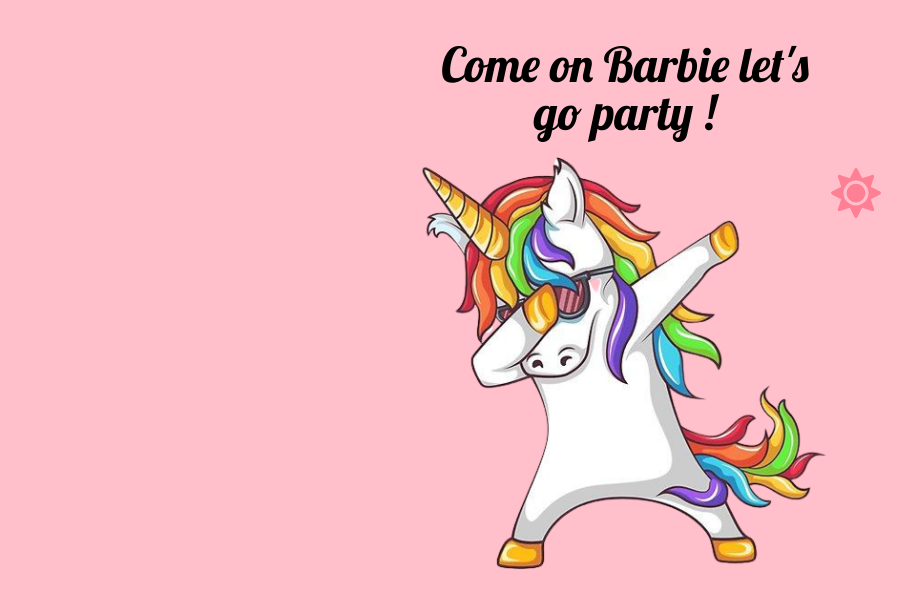
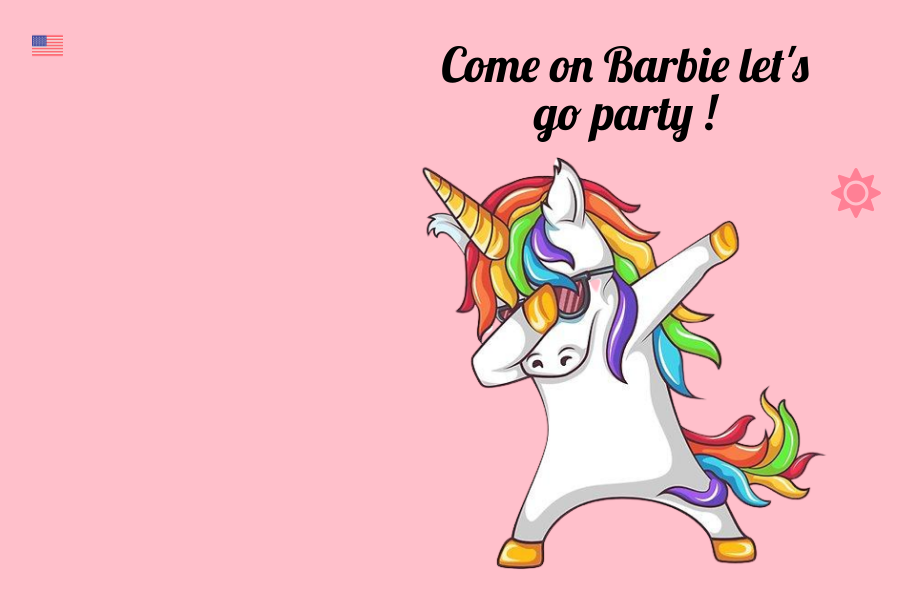
Before and after one commit to Arkayve/come-on-barbie-let-s-go-party, a PHP site: page / in a window 1280 px wide. Shown: the top 589 px of the page, without its empty margins (15-927 px from the left). Run offline with PHP 8.4, Linux system fonts and the light colour scheme.

Commit message:
add flags to html

```diff
--- a/assets/css/style.css
+++ b/assets/css/style.css
@@ -194,6 +194,11 @@ h3 {
 
 .animate-sun path {
   fill: var(--red-light);
+}
+
+/* FLAGS */
+.flags {
+    position: absolute;
 }
 
 /* NUMBER OF PLAYER */
--- a/assets/includes/_config.php
+++ b/assets/includes/_config.php
@@ -1,6 +1,6 @@
 <?php
 
-$count = 1;
+$count = 0;
 
 $data = [
     'playerNumber' => ['How many players are you ?', 'Combien de joueurs êtes-vous ?'],
--- a/assets/js/script.js
+++ b/assets/js/script.js
@@ -49,7 +49,6 @@ let anecdote;
 let answer;
 // to know which player has to play
 let round = 0;
-
 
 // to display actual theme
 if (localStorage.getItem('barbie-display-mode')) {
--- a/index.php
+++ b/index.php
@@ -36,6 +36,10 @@ include_once 'assets/includes/_config.php';
                                 d="M283.211 512c78.962 0 151.079-35.925 198.857-94.792 7.068-8.708-.639-21.43-11.562-19.35-124.203 23.654-238.262-71.576-238.262-196.954 0-72.222 38.662-138.635 101.498-174.394 9.686-5.512 7.25-20.197-3.756-22.23A258.156 258.156 0 0 0 283.211 0c-141.309 0-256 114.511-256 256 0 141.309 114.511 256 256 256z" />
                         </svg>
                     </div>
+                </div>
+                <div id="flags" class="flags">
+                    <img id="us" class="img flag" src="assets/img/usa.png" alt="usa flag">
+                    <img id="fr" class="img flag hidden" src="assets/img/france.png" alt="france flag">
                 </div>
             </div>
             <img id="main__img" class="main__img w-90 max-w-500" alt="dabbing unicorn" src="assets/img/unicorn-bg.png">
```
Also changed, not shown: assets/img/france.png (added), assets/img/usa.png (added).
